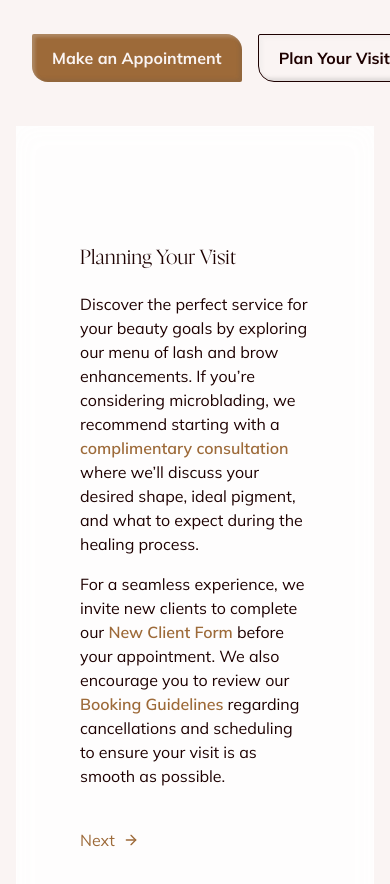
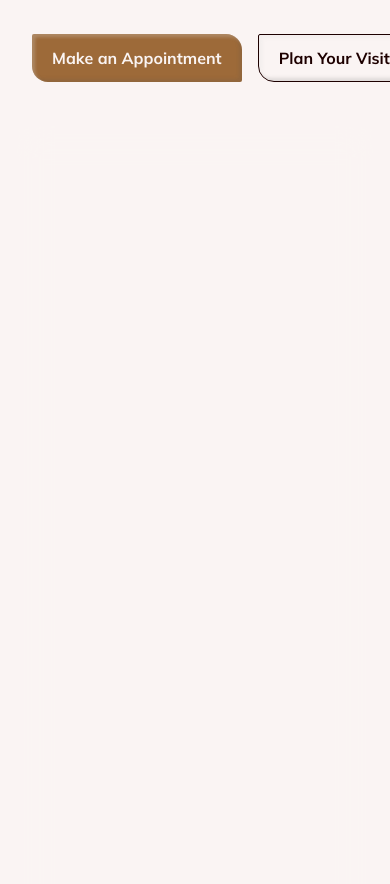
Before and after one commit to travhall/moxie-beauty, a Next.js app: page / in a window 390 px wide. Shown: the part 1840-2724 px from the top of the page. Built offline with nearby package versions, Linux system fonts and the light colour scheme.

Commit message:
feat: implement slide-in and fade-out animations for appointment panels, enhance scroll handling logic

```diff
--- a/app/globals.css
+++ b/app/globals.css
@@ -192,41 +192,72 @@ body {
   overflow: hidden;
 }
 
+/* Keyframe animations */
+@keyframes slideInFromLeft {
+  from {
+    transform: translateX(-100%);
+    opacity: 0;
+  }
+  to {
+    transform: translateX(0);
+    opacity: 1;
+  }
+}
+
+@keyframes slideInFromRight {
+  from {
+    transform: translateX(100%);
+    opacity: 0;
+  }
+  to {
+    transform: translateX(0);
+    opacity: 1;
+  }
+}
+
+@keyframes fadeOut {
+  from {
+    opacity: 1;
+  }
+  to {
+    opacity: 0;
+  }
+}
+
 .sticky-panel {
   position: absolute;
   width: 50%;
   height: 100vh;
   top: 0;
-  transition: transform 0.7s cubic-bezier(0.4, 0, 0.2, 1),
-    opacity 0.35s ease-in-out;
-  opacity: 1;
+  z-index: 10;
 }
 
 .sticky-panel-left {
   left: 0;
   transform: translateX(-100%);
+  opacity: 0;
 }
 
 .sticky-panel-right {
   right: 0;
   transform: translateX(100%);
+  opacity: 0;
 }
 
-.sticky-panel-left.slide-in {
-  transform: translateX(0);
+/* Slide in animations */
+.sticky-panel-left.slide-in:not(.fade-out) {
+  animation: slideInFromLeft 0.7s cubic-bezier(0.4, 0, 0.2, 1) forwards;
 }
 
-.sticky-panel-right.slide-in {
-  transform: translateX(0);
+.sticky-panel-right.slide-in:not(.fade-out) {
+  animation: slideInFromRight 0.7s cubic-bezier(0.4, 0, 0.2, 1) forwards;
 }
 
-.sticky-panel.fade-out {
-  opacity: 0;
-  transform: translateX(-100%);
-}
-
-.sticky-panel-right.fade-out {
-  transform: translateX(100%);
+/* Fade out animation - must come after slide-in and have higher specificity */
+.sticky-panel-left.slide-in.fade-out,
+.sticky-panel-right.slide-in.fade-out {
+  animation: fadeOut 0.35s ease-out forwards;
+  transform: translateX(0);
 }
 
 .sticky-panel-content {
@@ -252,12 +283,7 @@ body {
   }
 
   .sticky-panel {
-    position: relative;
     width: 100%;
-    height: auto;
-    min-height: 100vh;
-    transform: none !important;
-    opacity: 1 !important;
   }
 
   .sticky-panel-content {
--- a/components/appointments.tsx
+++ b/components/appointments.tsx
@@ -122,33 +122,14 @@ const appointmentSections = [
 ];
 
 export default function Appointments() {
-  const [activeSectionIndex, setActiveSectionIndex] = useState(0);
+  const [activeSectionIndex, setActiveSectionIndex] = useState(-1);
+  const [prevSectionIndex, setPrevSectionIndex] = useState(-1);
+  const [isSlideInComplete, setIsSlideInComplete] = useState(false);
+  const [showPrevPanel, setShowPrevPanel] = useState(false);
   const scrollWrapperRef = useRef<HTMLDivElement | null>(null);
-  const [isSliding, setIsSliding] = useState(false);
-  const [isExiting, setIsExiting] = useState(false);
-  const [isSectionVisible, setIsSectionVisible] = useState(false);
-  const prevIndexRef = useRef(0);
   const sectionRef = useRef<HTMLElement | null>(null);
-
-  // Track when the entire Appointments section enters viewport
-  useEffect(() => {
-    const observer = new IntersectionObserver(
-      ([entry]) => {
-        if (entry.isIntersecting && !isSectionVisible) {
-          setIsSectionVisible(true);
-          // Trigger first panel animation when section becomes visible
-          setTimeout(() => setIsSliding(true), 100);
-        }
-      },
-      { threshold: 0.1 }
-    );
-
-    if (sectionRef.current) {
-      observer.observe(sectionRef.current);
-    }
-
-    return () => observer.disconnect();
-  }, [isSectionVisible]);
+  const animationTimeoutRef = useRef<NodeJS.Timeout | null>(null);
+  const fadeOutTimeoutRef = useRef<NodeJS.Timeout | null>(null);
 
   useEffect(() => {
     const wrapper = scrollWrapperRef.current;
@@ -156,57 +137,82 @@ export default function Appointments() {
 
     const handleScroll = () => {
       const rect = wrapper.getBoundingClientRect();
-      const viewportHeight =
-        window.innerHeight || document.documentElement.clientHeight;
+      const viewportHeight = window.innerHeight;
 
-      // How far the top of the wrapper has moved into the viewport
-      const offset = -rect.top;
-      const totalScrollable = wrapper.offsetHeight - viewportHeight;
-
-      if (totalScrollable <= 0) {
-        setActiveSectionIndex(0);
+      // Before wrapper enters viewport
+      if (rect.top > 0) {
+        setActiveSectionIndex(-1);
         return;
       }
 
-      const rawProgress = offset / totalScrollable;
-      const clamped = Math.min(Math.max(rawProgress, 0), 0.999);
-      const index = Math.floor(clamped * appointmentSections.length);
-      setActiveSectionIndex(index);
+      // Calculate progress through the wrapper
+      const scrolledIntoWrapper = Math.max(0, -rect.top);
+      const wrapperHeight = wrapper.offsetHeight;
+      const progress = Math.min(scrolledIntoWrapper / wrapperHeight, 1);
+
+      // After wrapper leaves viewport completely
+      if (progress >= 1 && rect.bottom < 0) {
+        setActiveSectionIndex(-1);
+        return;
+      }
+
+      const index = Math.min(
+        Math.floor(progress * appointmentSections.length),
+        appointmentSections.length - 1
+      );
+
+      setActiveSectionIndex((currentIndex) => {
+        if (index !== currentIndex) {
+          console.log(`Switching from panel ${currentIndex} to ${index}`);
+
+          // Clear any existing timeouts
+          if (animationTimeoutRef.current) {
+            clearTimeout(animationTimeoutRef.current);
+          }
+          if (fadeOutTimeoutRef.current) {
+            clearTimeout(fadeOutTimeoutRef.current);
+          }
+
+          // Set up the previous panel to show and fade out
+          if (currentIndex >= 0) {
+            setPrevSectionIndex(currentIndex);
+            setShowPrevPanel(true);
+
+            // Remove the previous panel after fade-out completes (350ms) + buffer
+            fadeOutTimeoutRef.current = setTimeout(() => {
+              setShowPrevPanel(false);
+            }, 800);
+          }
+
+          // Reset slide-in state for new panel
+          setIsSlideInComplete(false);
+
+          // Use double RAF to ensure initial render is painted before animation starts
+          requestAnimationFrame(() => {
+            requestAnimationFrame(() => {
+              console.log(`Starting slide-in animation for panel ${index}`);
+              setIsSlideInComplete(true);
+            });
+          });
+
+          return index;
+        }
+        return currentIndex;
+      });
     };
 
     handleScroll();
     window.addEventListener("scroll", handleScroll, { passive: true });
-    return () => window.removeEventListener("scroll", handleScroll);
+    return () => {
+      window.removeEventListener("scroll", handleScroll);
+      if (animationTimeoutRef.current) {
+        clearTimeout(animationTimeoutRef.current);
+      }
+      if (fadeOutTimeoutRef.current) {
+        clearTimeout(fadeOutTimeoutRef.current);
+      }
+    };
   }, []);
-
-  // Handle panel transitions with enter/exit animations
-  useEffect(() => {
-    if (!isSectionVisible) return;
-
-    if (activeSectionIndex === prevIndexRef.current) return;
-
-    // Trigger exit animation
-    setIsExiting(true);
-    setIsSliding(false);
-
-    // After exit animation completes, trigger enter animation
-    const exitTimer = setTimeout(() => {
-      prevIndexRef.current = activeSectionIndex;
-      setIsExiting(false);
-
-      // Trigger enter animation
-      const enterTimer = setTimeout(() => {
-        setIsSliding(true);
-      }, 50);
-
-      return () => clearTimeout(enterTimer);
-    }, 350); // Half of transition duration
-
-    return () => clearTimeout(exitTimer);
-  }, [activeSectionIndex, isSectionVisible]);
-
-  const currentSection =
-    appointmentSections[activeSectionIndex] ?? appointmentSections[0];
 
   return (
     <section
@@ -216,11 +222,11 @@ export default function Appointments() {
       tabIndex={-1}
       aria-label="Appointments section"
     >
-      <div className="container flex flex-col md:flex-row gap-8 items-start mx-auto px-4 mb-10 sticky top-32 min-h-screen">
+      <div className="container flex flex-col md:flex-row gap-8 items-start mx-auto px-4 mb-10 sticky top-32 min-h-screen z-0">
         <Image
           src={apptImage}
           alt="Moxie's waiting room."
-          className="w-full lg:max-w-1/2 max-h-[60vh] rounded-tl rounded-tr-[4rem] rounded-br rounded-bl-[4rem] border border-l-8 border-t-8 border-(--accent) object-cover z-0"
+          className="w-full lg:max-w-1/2 max-h-[60vh] rounded-tl rounded-tr-[4rem] rounded-br rounded-bl-[4rem] border border-l-8 border-t-8 border-(--accent) object-cover"
         />
         <div className="content relative max-w-2xl text-balance">
           <h2 className="font-nyght bg-linear-to-r from-(--foreground) to-(--accent) bg-clip-text text-transparent text-4xl sm:text-5xl md:text-6xl my-8 pb-2 text-balance">
@@ -245,45 +251,59 @@ export default function Appointments() {
         </div>
       </div>
 
-      {/* Scroll height wrapper drives how long the pinned panel stays */}
+      <div ref={scrollWrapperRef} style={{ height: `${appointmentSections.length * 100}vh` }}>
+        <div className="sticky-scroll-container backdrop-blur-lg bg-(--background)/75 z-50">
+          {(() => {
+            console.log(`Rendering: active=${activeSectionIndex}, prev=${prevSectionIndex}, slideIn=${isSlideInComplete}, showPrev=${showPrevPanel}`);
+            return null;
+          })()}
+          {showPrevPanel && prevSectionIndex >= 0 && prevSectionIndex !== activeSectionIndex && (() => {
+            const classes = `sticky-panel sticky-panel-${appointmentSections[prevSectionIndex].position} slide-in fade-out`;
+            console.log(`PREVIOUS panel ${prevSectionIndex} classes: "${classes}"`);
+            return (
               <div
-        ref={scrollWrapperRef}
-        style={{ height: `${appointmentSections.length * 100}vh` }}
-      >
-        {/* Single pinned visual panel that changes with active section */}
-        <div className="sticky-scroll-container relative backdrop-blur-lg bg-(--background)/75 z-50">
-          <div
-            key={currentSection.id}
-            className={`sticky-panel sticky-panel-${currentSection.position} ${
-              isSliding && !isExiting ? "slide-in" : ""
-            } ${isExiting ? "fade-out" : ""}`}
+                className={classes}
+                style={{ zIndex: 1 }}
               >
                 <div className="sticky-panel-content">
                   <div className="max-w-xl p-8 lg:p-12">
                     <h3 className="text-xl lg:text-2xl font-nyght mb-5 lg:mb-6">
-                  {currentSection.title}
+                      {appointmentSections[prevSectionIndex].title}
                     </h3>
-                <div className="prose max-w-none">{currentSection.content}</div>
-
+                    <div className="prose max-w-none">{appointmentSections[prevSectionIndex].content}</div>
+                  </div>
+                </div>
+              </div>
+            );
+          })()}
+          {activeSectionIndex >= 0 && (() => {
+            const shouldSlideIn = isSlideInComplete ? 'slide-in' : '';
+            const classes = `sticky-panel sticky-panel-${appointmentSections[activeSectionIndex].position} ${shouldSlideIn}`;
+            console.log(`ACTIVE panel ${activeSectionIndex} classes: "${classes}" (slideComplete=${isSlideInComplete})`);
+            return (
+              <div
+                className={classes}
+                style={{ zIndex: 2 }}
+              >
+              <div className="sticky-panel-content">
+                <div className="max-w-xl p-8 lg:p-12">
+                  <h3 className="text-xl lg:text-2xl font-nyght mb-5 lg:mb-6">
+                    {appointmentSections[activeSectionIndex].title}
+                  </h3>
+                  <div className="prose max-w-none">{appointmentSections[activeSectionIndex].content}</div>
                   {activeSectionIndex < appointmentSections.length - 1 && (
                     <button
-                    onClick={() => {
-                      const nextSection =
-                        appointmentSections[activeSectionIndex + 1].id;
-                      document.getElementById(nextSection)?.scrollIntoView({
-                        behavior: "smooth",
-                        block: "start",
-                      });
-                    }}
-                    className="inline-flex self-start items-center gap-2 text-(--accent) mt-6 group before:absolute before:-bottom-0.5 before:left-0 before:w-full before:h-0.5 before:bg-(--accent) before:transform before:scale-x-0 before:origin-right before:transition-transform before:duration-300 before:ease-in-out hover:before:scale-x-100 hover:before:origin-left relative"
+                      onClick={() => window.scrollBy({ top: window.innerHeight, behavior: "smooth" })}
+                      className="inline-flex self-start items-center gap-2 text-(--accent) mt-6 group"
                     >
-                    Next{" "}
-                    <ArrowRight className="w-4 h-4 transition-transform group-hover:translate-x-1" />
+                      Next <ArrowRight className="w-4 h-4" />
                     </button>
                   )}
                 </div>
               </div>
             </div>
+            );
+          })()}
         </div>
       </div>
     </section>
```
Also changed, not shown: hooks/useIntersectionObserver.ts (+7 -7 lines). Lines whose indentation alone changed are shown as unchanged.
